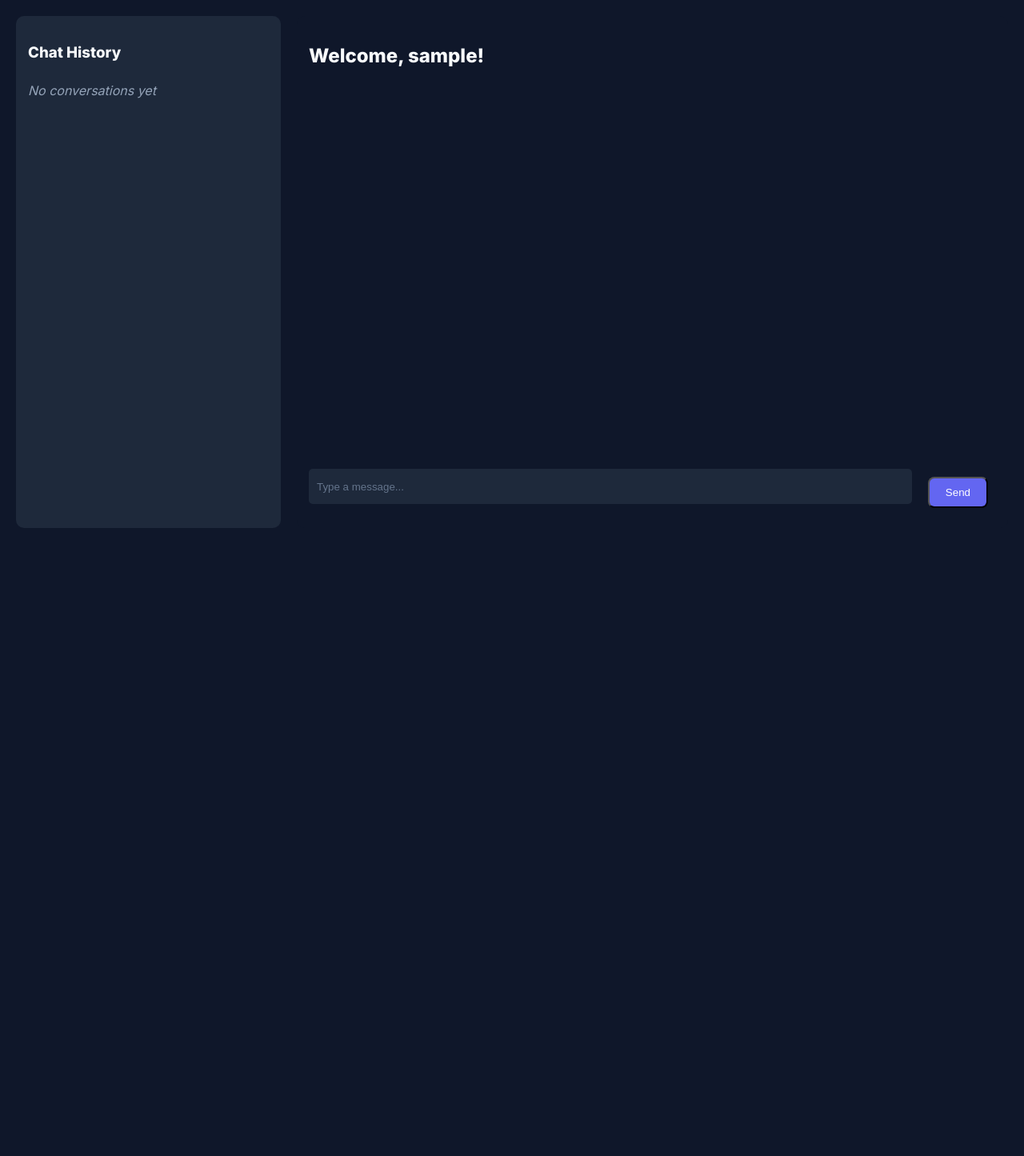
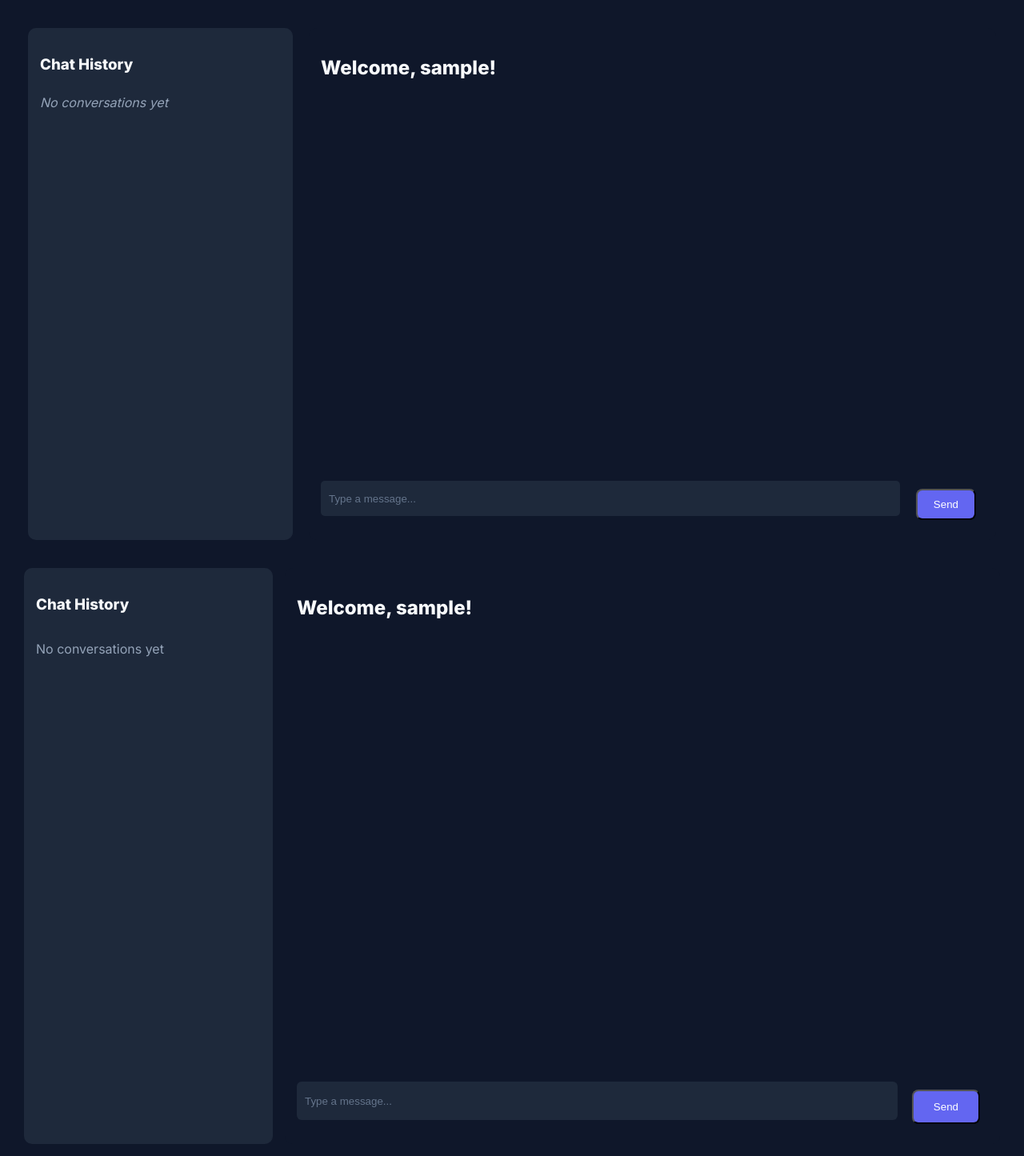
Before and after one commit to abdullahee297/Django-ChatBot, a Django app: page / in a window 1280 px wide. Shown: the part 94-1539 px from the top of the page at 80% size. Before the commit the page ends 754 px from the top, so only its background shows below. Run offline with Django 5.2, Linux system fonts and the light colour scheme; the visitor is signed in with stand-in values (Sample User, id 1).

Commit message:
Update main.html for improved chat UI
Refactor chat interface layout and styles.

```diff
--- a/templates/main.html
+++ b/templates/main.html
@@ -38,6 +38,112 @@
 
 </div>
 
+<style>
+/* Layout */
+.container {
+    display: flex;
+    height: 90vh;
+    gap: 15px;
+    padding: 15px;
+}
+
+/* Sidebar */
+.sidebar {
+    width: 280px;
+    background: #1e293b;
+    border-radius: 10px;
+    padding: 15px;
+    overflow-y: auto;
+}
+
+/* Chat area */
+.chat-main {
+    flex: 1;
+    display: flex;
+    flex-direction: column;
+    background: #0f172a;
+    border-radius: 10px;
+    padding: 15px;
+}
+
+/* Chat box */
+#chat-box {
+    flex: 1;
+    overflow-y: auto;
+    margin-bottom: 10px;
+}
+
+/* Input area */
+#chat-form {
+    display: flex;
+    gap: 8px;
+}
+
+#chat-input {
+    flex: 1;
+    padding: 10px;
+    border-radius: 6px;
+    border: none;
+    outline: none;
+    background: #1e293b;
+    color: #fff;
+}
+
+/* Mobile Responsive */
+@media (max-width: 768px) {
+    .container {
+        flex-direction: column;
+        height: auto;
+    }
+
+    .sidebar {
+        width: 100%;
+        max-height: 150px;
+    }
+
+    .chat-main {
+        height: 75vh;
+    }
+
+    #chat-form {
+        flex-direction: row;
+    }
+
+    #chat-input {
+        font-size: 14px;
+    }
+
+    button {
+        padding: 10px;
+        font-size: 14px;
+    }
+}
+</style>
+
+<div class="container">
+
+    <!-- Sidebar -->
+    <div class="sidebar">
+        <h3 style="color:#f8fafc;">Chat History</h3>
+        <p style="color:#94a3b8;">No conversations yet</p>
+    </div>
+
+    <!-- Chat -->
+    <div class="chat-main">
+        <h2 style="color:#f8fafc;">
+            Welcome, {{ request.user.username }}!
+        </h2>
+
+        <div id="chat-box"></div>
+
+        <form id="chat-form">
+            <input id="chat-input" type="text" placeholder="Type a message...">
+            <button type="submit" class="btn btn-primary">Send</button>
+        </form>
+    </div>
+
+</div>
+
 <script>
 const form = document.getElementById('chat-form');
 const input = document.getElementById('chat-input');
@@ -49,10 +155,9 @@
     const msg = input.value.trim();
     if(!msg) return;
 
-    // show user message
     const userMsg = document.createElement('p');
     userMsg.textContent = "You: " + msg;
-    userMsg.style.color = "#ffffff";
+    userMsg.style.color = "#fff";
     chatBox.appendChild(userMsg);
 
     input.value = "";
@@ -62,15 +167,13 @@
     botMsg.style.padding = "10px";
     botMsg.style.borderRadius = "8px";
     botMsg.style.marginBottom = "10px";
-    botMsg.style.color = "#ffffff";
+    botMsg.style.color = "#2bff00";
     botMsg.textContent = "AI: ...";
-    botMsg.style.color = "#2bff00";
     chatBox.appendChild(botMsg);
 
     chatBox.scrollTop = chatBox.scrollHeight;
 
     const response = await fetch(`/chat/?prompt=${encodeURIComponent(msg)}`);
-
     const reader = response.body.getReader();
     const decoder = new TextDecoder();
 
@@ -81,20 +184,19 @@
         if(done) break;
 
         aiText += decoder.decode(value);
-
         botMsg.innerHTML = formatAIResponse(aiText);
-
         chatBox.scrollTop = chatBox.scrollHeight;
     }
 });
+
 function formatAIResponse(text) {
     return text
-        .replace(/\*\*(.*?)\*\*/g, "<b>$1</b>")   // bold
-        .replace(/### (.*?)/g, "<h3>$1</h3>")     // headings
+        .replace(/\*\*(.*?)\*\*/g, "<b>$1</b>")
+        .replace(/### (.*?)/g, "<h3>$1</h3>")
         .replace(/## (.*?)/g, "<h2>$1</h2>")
         .replace(/# (.*?)/g, "<h1>$1</h1>")
-        .replace(/\n/g, "<br>")                  // line breaks
-        .replace(/- (.*?)/g, "• $1");            // bullets
+        .replace(/\n/g, "<br>")
+        .replace(/- (.*?)/g, "• $1");
 }
 </script>
 
```
Lines whose indentation alone changed are shown as unchanged.
